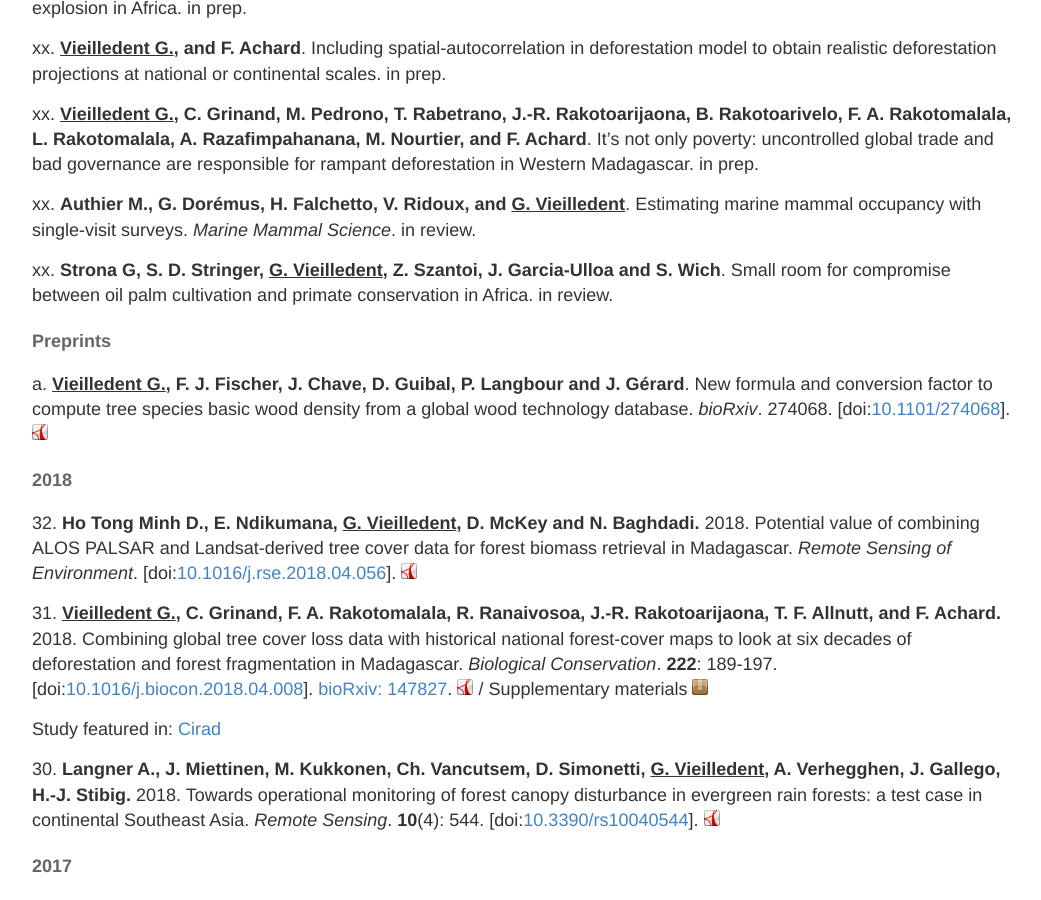
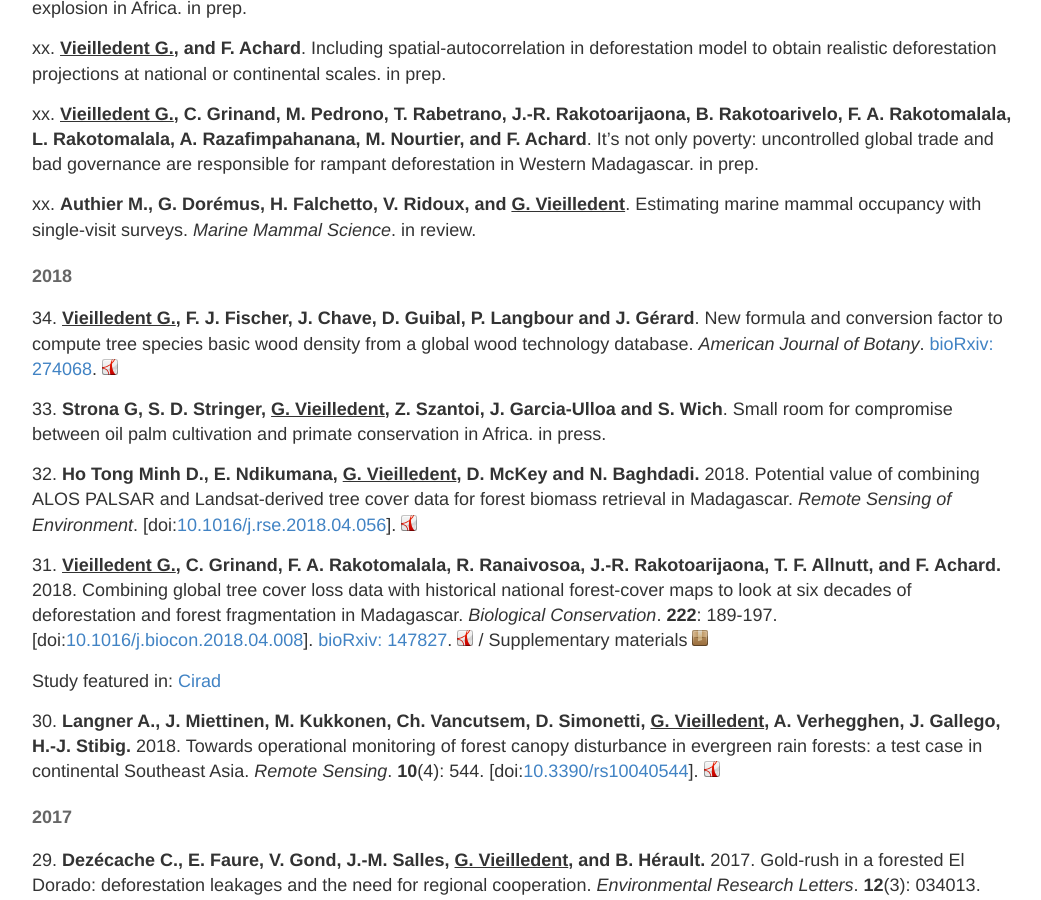
Before and after one commit to ghislainv/ghislainv.github.io, a Jekyll site: the page built from publications.md, in a window 1280 px wide and 900 px high, scrolled down 609 px. Shown: the whole window, without its empty margins (118-1159 px from the left). Built offline with Jekyll 4.4.1, drawn with Linux system fonts in a browser that asks for light colours.

Commit message:
Update publications

```diff
--- a/publications.md
+++ b/publications.md
@@ -21,15 +21,13 @@ xx\. **<span style="text-decoration: underline;">Vieilledent G.</span>, C. Grina
 
 xx\. **Authier M., G. Dorémus, H. Falchetto, V. Ridoux, and <span style="text-decoration: underline;">G. Vieilledent</span>**. Estimating marine mammal occupancy with single-visit surveys. _Marine Mammal Science_. in review.
 
-xx\. **Strona G, S. D. Stringer, <span style="text-decoration: underline;">G. Vieilledent</span>, Z. Szantoi, J. Garcia-Ulloa and S. Wich**. Small room for compromise between oil palm cultivation and primate conservation in Africa. in review.
+#### 2018
 
-#### Preprints
-
-a\. **<span style="text-decoration: underline;">Vieilledent G.</span>, F. J. Fischer, J. Chave, D. Guibal, P. Langbour and J. Gérard**. New formula and conversion factor to compute tree species basic wood density from a global wood technology database. _bioRxiv_. 274068.
-\[doi:[10.1101/274068](https://doi.org/10.1101/274068)\].
+34\. **<span style="text-decoration: underline;">Vieilledent G.</span>, F. J. Fischer, J. Chave, D. Guibal, P. Langbour and J. Gérard**. New formula and conversion factor to compute tree species basic wood density from a global wood technology database. _American Journal of Botany_.
+[bioRxiv: 274068](https://doi.org/10.1101/274068).
 [![manuscript in pdf](/images/logos/logo-pdf.png "manuscript in pdf")](/publications/Vieilledent2018-bioRxiv.pdf)
 
-#### 2018
+33\. **Strona G, S. D. Stringer, <span style="text-decoration: underline;">G. Vieilledent</span>, Z. Szantoi, J. Garcia-Ulloa and S. Wich**. Small room for compromise between oil palm cultivation and primate conservation in Africa. in press.
 
 32\. **Ho Tong Minh D., E. Ndikumana, <span style="text-decoration: underline;">G. Vieilledent</span>, D. McKey and N. Baghdadi.** 2018. Potential value of combining ALOS PALSAR and Landsat-derived tree cover data for forest biomass retrieval in Madagascar. _Remote Sensing of Environment_.
 \[doi:[10.1016/j.rse.2018.04.056](https://doi.org/10.1016/j.rse.2018.04.056)\].
```
